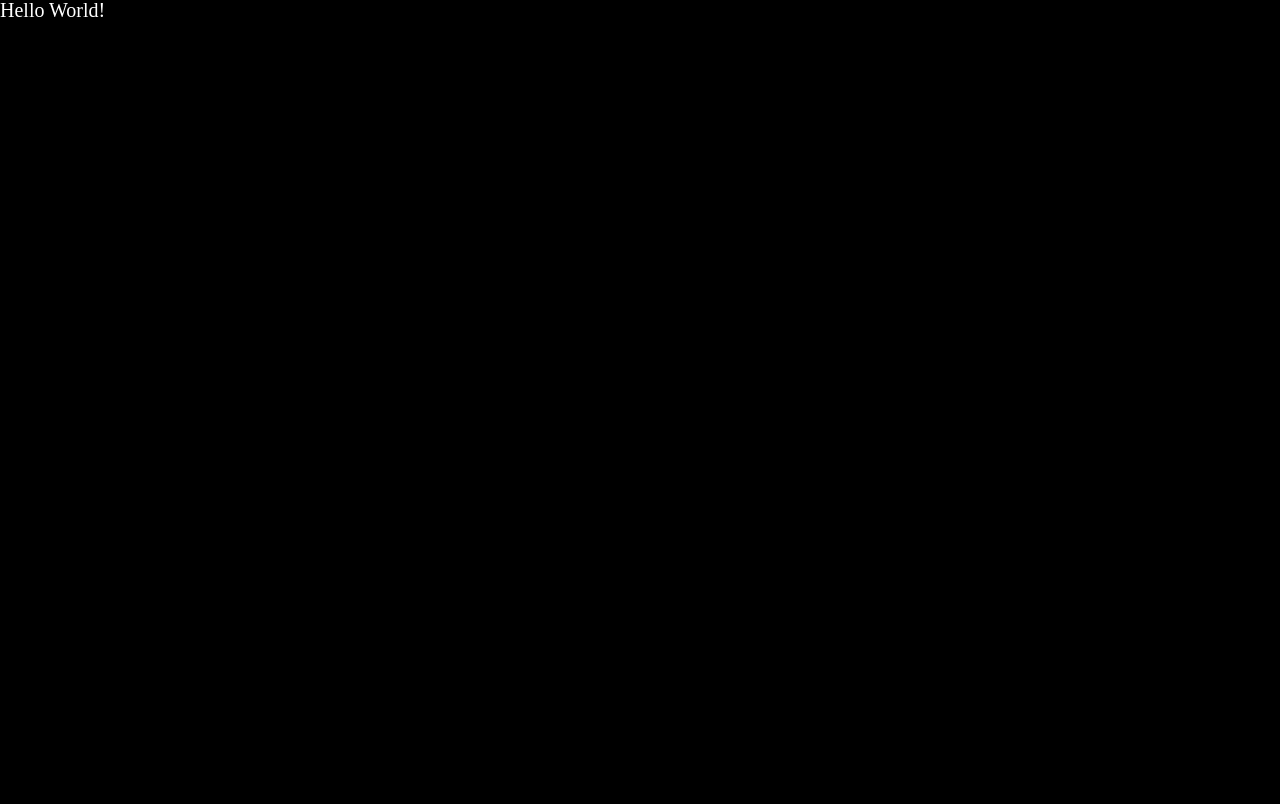
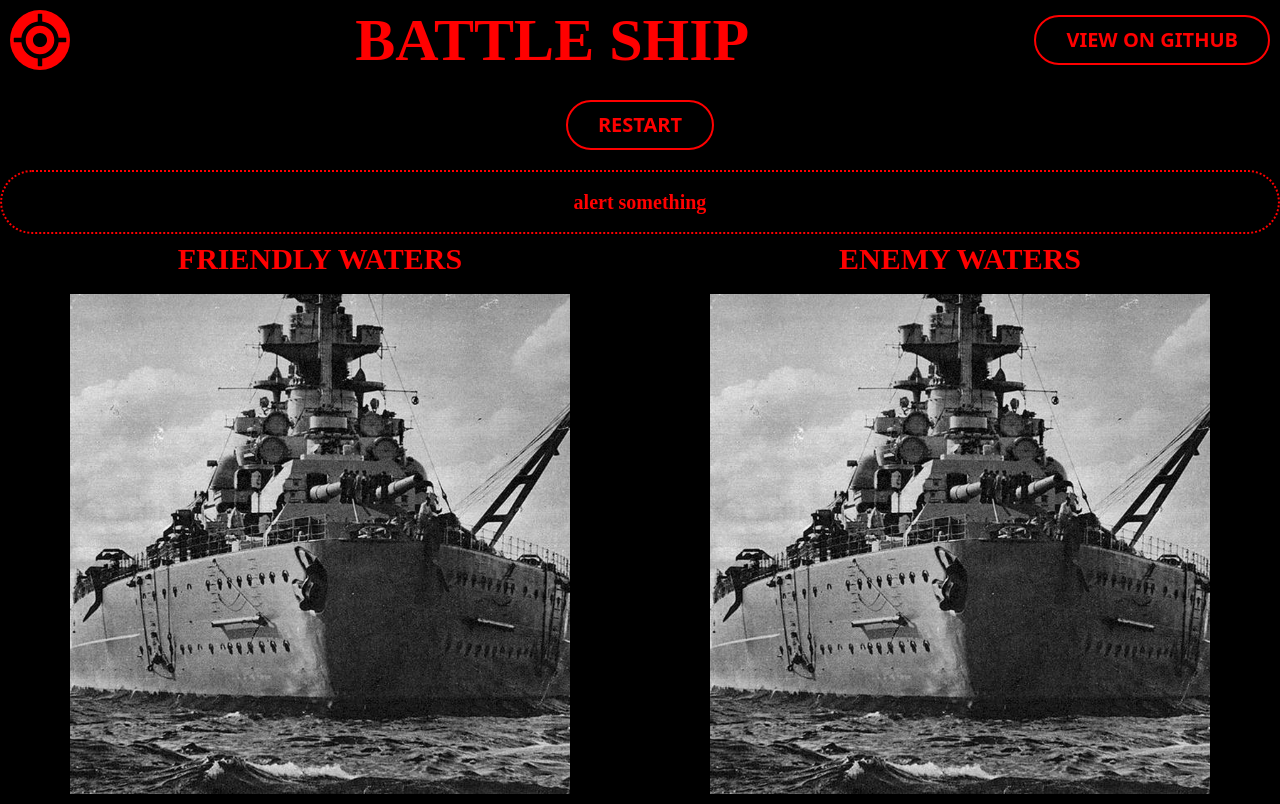
Before and after one commit to minhhoccode111/battleship-top, a website built with webpack: page src/template.html in a window 1280 px wide. Built offline with nearby package versions, Linux system fonts and the light colour scheme.

Commit message:
crafting ui

```diff
--- a/src/css/aside.css
+++ b/src/css/aside.css
@@ -0,0 +1,8 @@
+.aside {
+}
+.display__message {
+  border: 2px dotted red;
+  border-radius: 99rem;
+  padding: 2rem;
+  text-align: center;
+}
--- /dev/null
+++ b/src/css/button.css
@@ -0,0 +1,95 @@
+/* header button view on github */
+.btn-13,
+.btn-13 *,
+.btn-13 :after,
+.btn-13 :before,
+.btn-13:after,
+.btn-13:before {
+  border: 0 solid;
+  box-sizing: border-box;
+}
+.btn-13 {
+  -webkit-tap-highlight-color: transparent;
+  -webkit-appearance: button;
+  background-color: #000;
+  background-image: none;
+  color: #ff0000;
+  cursor: pointer;
+  font-family: ui-sans-serif, system-ui, -apple-system, BlinkMacSystemFont, Segoe UI, Roboto, Helvetica Neue, Arial, Noto Sans, sans-serif, Apple Color Emoji, Segoe UI Emoji, Segoe UI Symbol,
+    Noto Color Emoji;
+  font-size: 100%;
+  font-weight: 900;
+  line-height: 1.5;
+  margin: 0;
+  /* -webkit-mask-image: -webkit-radial-gradient(#000, #fff); */
+  padding: 0;
+  text-transform: uppercase;
+}
+.btn-13:disabled {
+  cursor: default;
+}
+.btn-13:-moz-focusring {
+  outline: auto;
+}
+.btn-13 svg {
+  display: block;
+  vertical-align: middle;
+}
+.btn-13 [hidden] {
+  display: none;
+}
+.btn-13 {
+  border-radius: 99rem;
+  border-width: 2px;
+  overflow: hidden;
+  padding: 0.8rem 3rem;
+  position: relative;
+}
+.btn-13 span {
+  /* mix-blend-mode: difference; */
+  position: relative;
+  z-index: 1;
+}
+.btn-13:after,
+.btn-13:before {
+  background: rgb(55, 55, 55);
+  -webkit-clip-path: polygon(
+    0 0,
+    100% 0,
+    100% calc(var(--progress, 0%) / 2),
+    0 calc(var(--progress, 0%) / 2),
+    0 0,
+    0 calc(100% - var(--progress, 0%) / 2),
+    100% calc(100% - var(--progress, 0%) / 2),
+    100% 100%,
+    0 100%,
+    0 calc(100% - var(--progress, 0%) / 2)
+  );
+  clip-path: polygon(
+    0 0,
+    100% 0,
+    100% calc(var(--progress, 0%) / 2),
+    0 calc(var(--progress, 0%) / 2),
+    0 0,
+    0 calc(100% - var(--progress, 0%) / 2),
+    100% calc(100% - var(--progress, 0%) / 2),
+    100% 100%,
+    0 100%,
+    0 calc(100% - var(--progress, 0%) / 2)
+  );
+  content: '';
+  inset: 0;
+  position: absolute;
+  transform: translateX(calc(100% - var(--progress, 0%) / 1.99));
+  transition: transform 0.2s ease, -webkit-clip-path 0.2s ease;
+  transition: clip-path 0.2s ease, transform 0.2s ease;
+  transition: clip-path 0.2s ease, transform 0.2s ease, -webkit-clip-path 0.2s ease;
+}
+.btn-13:after {
+  transform: translateX(calc(-100% + var(--progress, 0%) / 1.99));
+}
+.btn-13:hover {
+  --progress: 100%;
+}
+
+/* header button view on github */
--- a/src/css/header.css
+++ b/src/css/header.css
@@ -0,0 +1,29 @@
+.header {
+  display: flex;
+  align-items: center;
+  justify-content: space-between;
+  padding: 1rem;
+  margin-bottom: 1rem;
+}
+
+.header__icon__ctn {
+  align-self: stretch;
+}
+.header__icon {
+  background: url('./../assets/icon/aim.svg') center/contain no-repeat red;
+  height: 100%;
+  border-radius: 99rem;
+  width: 6rem;
+}
+.header__title__ctn {
+}
+.header__title {
+  font-size: 6rem;
+  text-transform: uppercase;
+  white-space: nowrap;
+}
+.header__link__ctn {
+}
+.header__link {
+  white-space: nowrap;
+}
--- a/src/css/main.css
+++ b/src/css/main.css
@@ -0,0 +1,30 @@
+.main {
+  display: flex;
+  align-items: center;
+  justify-content: space-between;
+  width: 100%;
+  margin: 0 auto 1rem;
+}
+
+.gameboard__ctn__ctn {
+  flex: 1;
+}
+
+.gameboard__header {
+  text-align: center;
+  padding: 1rem;
+  margin-bottom: 1rem;
+  white-space: nowrap;
+}
+.gameboard {
+  /* border: 1px solid red; */
+  width: calc(50vw - 1rem);
+  height: calc(50vw - 1rem);
+  max-width: 50rem;
+  max-height: 50rem;
+  background: url('./../assets/img/battleship.png') center/cover no-repeat red;
+}
+
+.gameboard[data-ai] {
+  cursor: crosshair;
+}
--- a/src/css/nav.css
+++ b/src/css/nav.css
@@ -0,0 +1,4 @@
+.nav {
+  padding: 1rem;
+  margin-bottom: 1rem;
+}
--- a/src/css/style.css
+++ b/src/css/style.css
@@ -8,11 +8,45 @@
   box-sizing: border-box;
 }
 
+* {
+  /* color: red; */
+}
+
 html {
   background-color: black;
 }
 
 body {
   font-size: 2rem;
-  color: white;
+  color: rgb(255, 0, 0);
+  font-weight: bolder;
 }
+
+a {
+  color: unset;
+  text-decoration: unset;
+}
+
+ul,
+li {
+  list-style-type: none;
+}
+
+h1 {
+  font-size: 4rem;
+}
+
+h2 {
+  font-size: 3rem;
+}
+
+button {
+  border: unset;
+  cursor: pointer;
+}
+
+.center {
+  display: flex;
+  align-items: center;
+  justify-content: center;
+}
--- a/src/js/app.js
+++ b/src/js/app.js
@@ -217,3 +217,7 @@ export class Computer {
     });
   }
 }
+
+export const Game = (() => {
+  return {};
+})();
--- a/src/template.html
+++ b/src/template.html
@@ -8,14 +8,47 @@
   <body>
     <div id="wrapper">
       <header class="header" id="header">
-        <div class="header__icon__ctn"></div>
-        <div class="header__title__ctn"><h1 class="header__title">Hello World!</h1></div>
-        <div class="header__link__ctn"></div>
+        <div class="header__icon__ctn">
+          <div class="header__icon"></div>
+        </div>
+        <div class="header__title__ctn"><h1 class="header__title">battle ship</h1></div>
+        <p class="header__link__ctn">
+          <a href="https://github.com/minhhoccode111/battleship-top" class="header__link">
+            <button type="button" class="btn-13"><span>view on Github</span></button>
+          </a>
+        </p>
       </header>
-      <nav id="nav" class="nav"></nav>
-      <aside id="aside" class="aside"></aside>
-      <main class="main" id="main"></main>
-      <footer class="footer" id="footer"></footer>
+      <nav id="nav" class="nav center">
+        <button type="button" class="btn-13" data-restart><span>Restart</span></button>
+      </nav>
+      <aside id="aside" class="aside">
+        <div class="display__message">alert something</div>
+      </aside>
+      <main class="main" id="main">
+        <div class="gameboard__ctn__ctn">
+          <h2 class="gameboard__header">FRIENDLY WATERS</h2>
+          <div class="gameboard__ctn center">
+            <div class="gameboard" data-human></div>
+          </div>
+        </div>
+        <div class="gameboard__ctn__ctn">
+          <h2 class="gameboard__header">ENEMY WATERS</h2>
+          <div class="gameboard__ctn center">
+            <div class="gameboard" data-ai></div>
+          </div>
+        </div>
+      </main>
+      <footer class="footer" id="footer">
+        <div class="footer__left__ctn">
+          <div class="footer__left"></div>
+        </div>
+        <div class="footer__mid__ctn">
+          <div class="footer__mid"></div>
+        </div>
+        <div class="footer__right__ctn">
+          <div class="footer__right"></div>
+        </div>
+      </footer>
     </div>
   </body>
 </html>
--- a/webpack.config.js
+++ b/webpack.config.js
@@ -5,7 +5,6 @@ module.exports = {
   mode: 'development',
   entry: {
     index: './src/index.js',
-    // print: './src/print.js', // if we adding our 'src/print.js' as a new entry point
   },
   devtool: 'inline-source-map',
   devServer: {
```
Also changed, not shown: src/index.js (+5 -3 lines), src/test/app.test.js (added, +5 -0 lines), src/test/computer.test.js (+6 -1 lines), src/test/dom.test.js (added, +5 -0 lines), src/test/index.test.js (+3 -1 lines), dist/index.bundle.js, dist/index.html, dist/runtime.bundle.js, src/assets/icon/aim.svg (added), src/assets/img/battleship.png (added), src/js/class.js (added).
